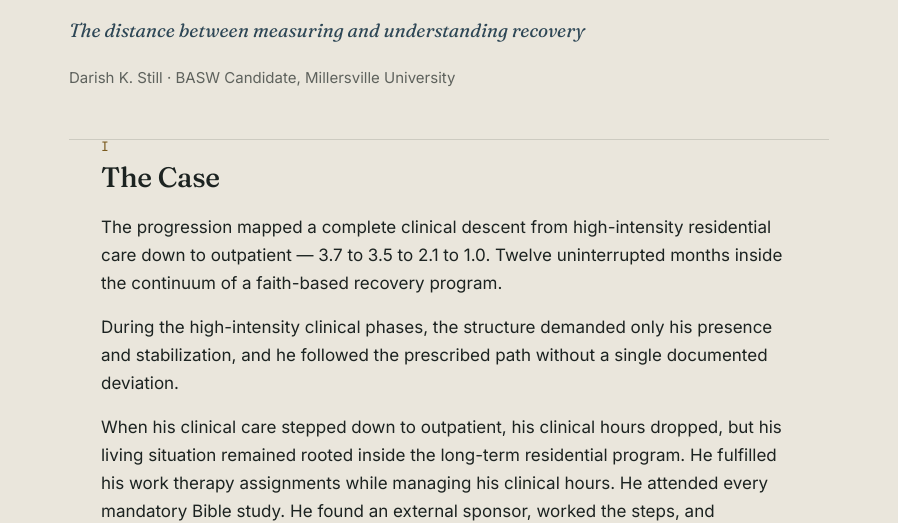
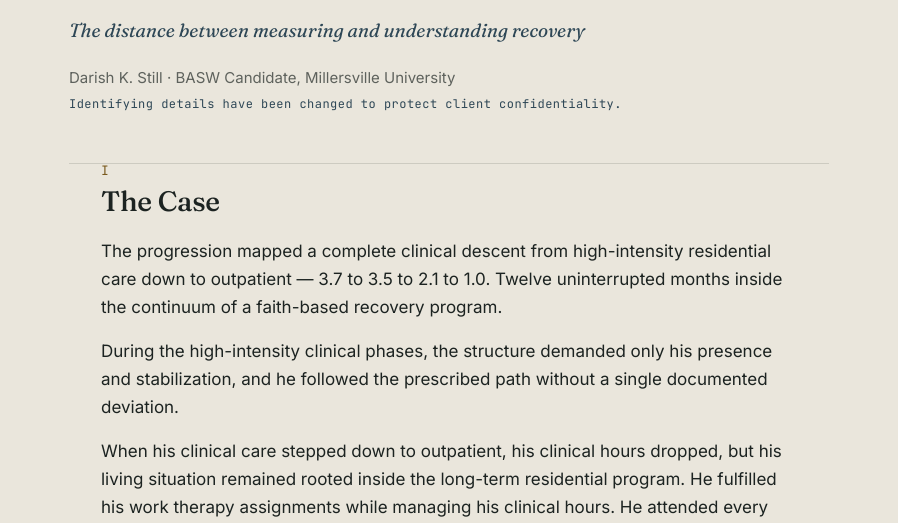
Before and after one commit to darishstill/Sites, a plain HTML site: page Main/inhabiting-the-structure.html in a window 1280 px wide. Shown: the part 286-809 px from the top of the page, without its empty margins (191-1089 px from the left). Drawn offline with Linux system fonts and the light colour scheme.

Commit message:
Enable 404 page, confidentiality note, thesis scripture order
- Add wrangler.jsonc matching Cloudflare's auto-detected settings, plus
  not_found_handling: 404-page so the branded 404 page is served
- Inhabiting the Structure: add confidentiality note under the byline
  (HTML and PDF)
- Career Thesis: place Romans 8:38-39 before "This scripture anchors..."
  (HTML and PDF)
- Remove the "On being a Wounded Healer - Coming soon" listing

Co-Authored-By: Claude Opus 5.5 <noreply@anthropic.com>
Claude-Session: https://claude.ai/code/session_01SC1vnyGfs5n6Vpcii2hXPG

```diff
--- a/Main/inhabiting-the-structure.html
+++ b/Main/inhabiting-the-structure.html
@@ -126,7 +126,8 @@
     <p class="eyebrow">Research &middot; Case Analysis</p>
     <h1>Inhabiting the Structure We Built</h1>
     <p class="deck">The distance between measuring and understanding recovery</p>
-    <p class="byline">Darish K. Still &middot; BASW Candidate, Millersville University</p>
+    <p class="byline">Darish K. Still &middot; BASW Candidate, Millersville University
+      <span class="liveline">Identifying details have been changed to protect client confidentiality.</span></p>
   </div>
 
   <article class="wrap">
```
Also changed, not shown: Main/index.html (+0 -3 lines), Main/wounded-healer-thesis.html (+2 -1 lines), 3 other files.
